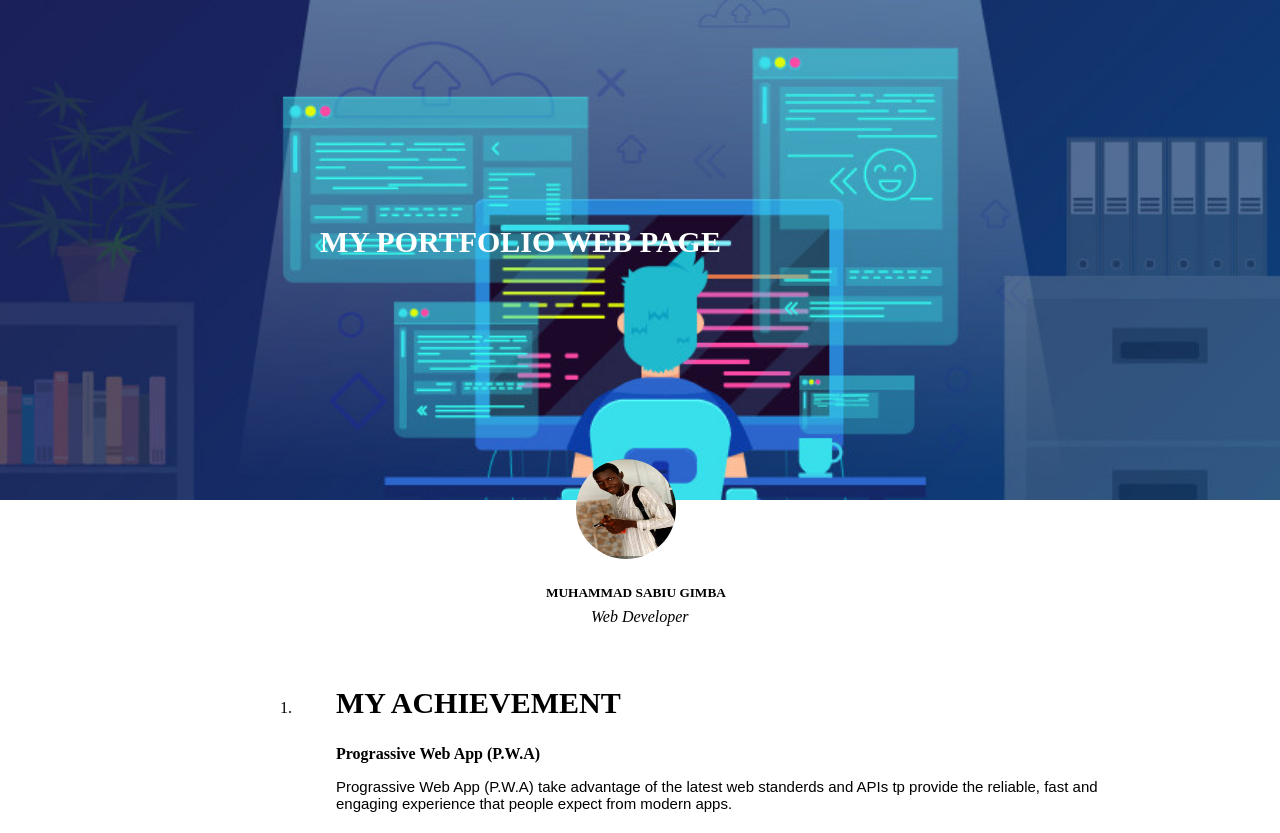
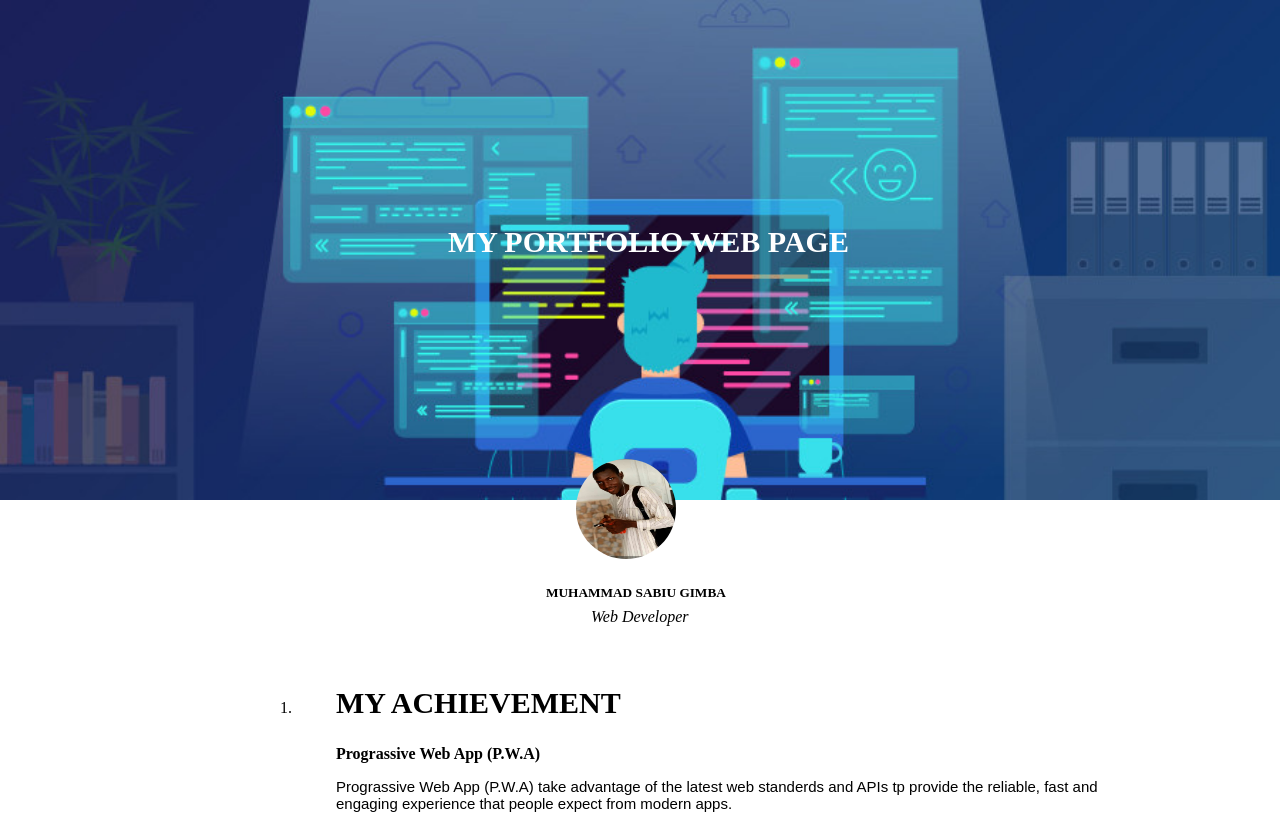
Before and after one commit to PRINXEE/CSC-413-2ND-ASSIGNMENT, a plain HTML site: page ASSIGNMENT 2/index.html in a window 1280 px wide. Drawn offline with Linux system fonts and the light colour scheme.

Commit message:
Update style.css

```diff
--- a/ASSIGNMENT 2/css/style.css
+++ b/ASSIGNMENT 2/css/style.css
@@ -45,7 +45,7 @@ h2{
 }
 .ok{
   color: white;
-  margin-left: 25%;
+  margin-left: 35%;
   margin-top: -300px;
   max-width: 780px;
 
```
